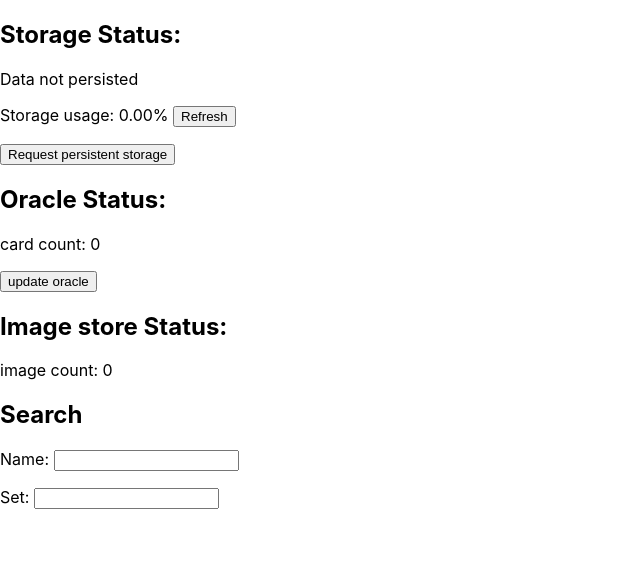
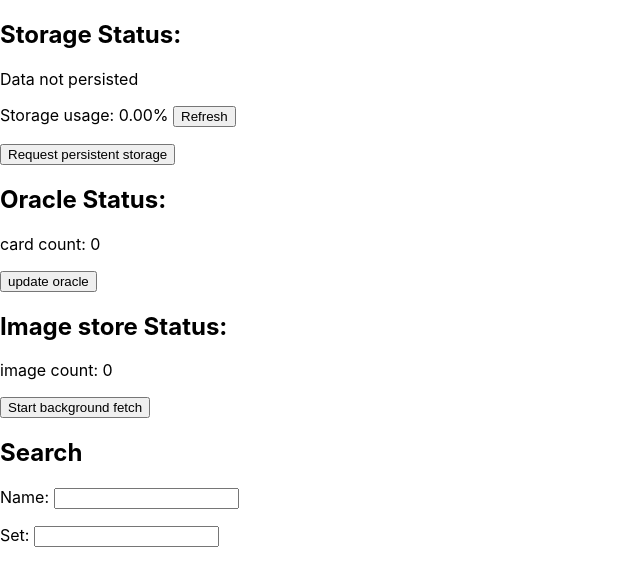
Before and after one commit to PierreJeanjacquot/poc-webatrice-oracle, a React (Create React App) app: page / in a window 1280 px wide. Shown: the top 586 px of the page, without its empty margins (0-640 px from the left). Built offline with nearby package versions, Linux system fonts and the light colour scheme.

Commit message:
background image fetch

```diff
--- a/src/App.tsx
+++ b/src/App.tsx
@@ -2,6 +2,7 @@
 
 import StorageStatus from "./components/StorageStatus";
 import OracleProvider from "./components/OracleProvider";
+import ImageFetcherProvider from "./components/ImageFetcherProvider";
 import ImageProvider from "./components/ImageProvider";
 import OracleStatus from "./components/OracleStatus";
 import ImageStoreStatus from "./components/ImageStoreStatus";
@@ -11,12 +12,14 @@
   return (
     <div>
       <OracleProvider>
+        <ImageFetcherProvider>
           <ImageProvider>
             <StorageStatus />
             <OracleStatus />
             <ImageStoreStatus />
             <CardSearch />
           </ImageProvider>
+        </ImageFetcherProvider>
       </OracleProvider>
     </div>
   );
--- a/src/components/CardImage.tsx
+++ b/src/components/CardImage.tsx
@@ -17,7 +17,7 @@
   const { cardInfo } = props;
   const { getImage } = useContext(ImageContext);
   useEffect(() => {
-    (async function() {
+    (async function () {
       setSrc("");
       const imgSrc = await getImage(cardInfo.uuid);
       if (imgSrc && isMounted.current) {
--- /dev/null
+++ b/src/components/ImageFetcherProvider.tsx
@@ -0,0 +1,121 @@
+import React, { useRef, useState, useEffect } from "react";
+import * as images from "../services/images";
+import * as oracle from "../services/oracle";
+import { sleep } from "../utils/common";
+
+export type ImageFetcherContextType = {
+  imageCount: number;
+  autoFetch: boolean;
+  startAutoFetch: () => void;
+  stopAutoFetch: () => void;
+};
+
+export const ImageFetcherContext = React.createContext<ImageFetcherContextType>(
+  (undefined as any) as ImageFetcherContextType
+);
+
+interface Props {
+  children?: any;
+}
+
+let lastCardFetchedUuid = undefined as string | undefined;
+
+const fetchPromises = new Map() as Map<string, Promise<void>>;
+
+function ImageFetcherProvider(props: Props) {
+  const isMounted = useRef(true);
+  useEffect(() => {
+    return () => {
+      isMounted.current = false;
+      autoFetch.current = false;
+    };
+  }, []);
+
+  const [imageCount, setImageCount] = useState(0);
+  const autoFetch = useRef(false);
+  const [isFetching, setIsFetching] = useState(autoFetch.current);
+
+  useEffect(() => {
+    images
+      .countImages()
+      .then((newImageCount) => {
+        if (isMounted.current) {
+          setImageCount(newImageCount);
+        }
+      })
+      .catch((e) => console.log("failed to update imageCount", e));
+  });
+
+  function startAutoFetch(): void {
+    if (autoFetch.current === false) {
+      console.log("start background fetch");
+      autoFetch.current = true;
+      setIsFetching(autoFetch.current);
+      (async () => {
+        while (autoFetch.current) {
+          try {
+            const cardInfo = await oracle.getNextCard(lastCardFetchedUuid);
+            if (!cardInfo) {
+              console.log("autoFetch end");
+              console.log("lastCardFetchedUuid", lastCardFetchedUuid);
+              autoFetch.current = false;
+              setIsFetching(autoFetch.current);
+            } else {
+              const exists = await images.imageExists(cardInfo.uuid);
+              if (!exists) {
+                fetchPromises.set(
+                  cardInfo.uuid,
+                  images
+                    .fetchImage(cardInfo.uuid)
+                    .catch((e) => {
+                      console.log(`failed to fetch image ${cardInfo.uuid}`, e);
+                    })
+                    .finally(() => {
+                      fetchPromises.delete(cardInfo.uuid);
+                      images
+                        .countImages()
+                        .then((newImageCount) => {
+                          if (isMounted.current) {
+                            setImageCount(newImageCount);
+                          }
+                        })
+                        .catch((e) =>
+                          console.log("failed to update imageCount", e)
+                        );
+                    })
+                );
+                console.log("fetchPromises", fetchPromises.size);
+                await sleep(125);
+              }
+              lastCardFetchedUuid = cardInfo.uuid;
+            }
+          } catch (e) {
+            console.log("autoFetch error", e);
+            autoFetch.current = false;
+            setIsFetching(autoFetch.current);
+          }
+        }
+      })();
+    }
+  }
+
+  function stopAutoFetch(): void {
+    autoFetch.current = false;
+    setIsFetching(autoFetch.current);
+  }
+
+  return (
+    <ImageFetcherContext.Provider
+      value={{
+        imageCount,
+        autoFetch: isFetching,
+        startAutoFetch,
+        stopAutoFetch,
+      }}
+    >
+      {props.children}
+    </ImageFetcherContext.Provider>
+  );
+}
+
+export default ImageFetcherProvider;
--- a/src/components/ImageProvider.tsx
+++ b/src/components/ImageProvider.tsx
@@ -1,9 +1,8 @@
-import React, { useRef, useState, useEffect } from "react";
+import React, { useRef, useEffect } from "react";
 import * as images from "../services/images";
 
 export type ImageContextType = {
   getImage: (uuid: string) => Promise<string | undefined>;
-  imageCount: number;
 };
 
 export const ImageContext = React.createContext<ImageContextType>(
@@ -24,37 +23,22 @@
     };
   }, []);
 
-  const [imageCount, setImageCount] = useState(0);
-
-  useEffect(() => {
-    images
-      .countImages()
-      .then(newImageCount => {
-        if (isMounted.current) {
-          setImageCount(newImageCount);
-        }
-      })
-      .catch(e => console.log("failed to update imageCount", e));
-  });
-
   async function getImage(uuid: string): Promise<string | undefined> {
     try {
       const fromDB = await images.getCardImage(uuid);
       if (fromDB) return fromDB;
       if (fetchPromises.get(uuid) === undefined) {
         console.log("new fetch Promise");
-        fetchPromises.set(uuid, images.fetchImage(uuid));
+        fetchPromises.set(
+          uuid,
+          images
+            .fetchImage(uuid)
+            .catch((e) => {
+              console.log(`failed to fetch image ${uuid}`, e);
+            })
+            .finally(() => fetchPromises.delete(uuid))
+        );
         await fetchPromises.get(uuid);
-        fetchPromises.delete(uuid);
-        // non blocking update imageCount
-        images
-          .countImages()
-          .then(newImageCount => {
-            if (isMounted.current) {
-              setImageCount(newImageCount);
-            }
-          })
-          .catch(e => console.log("failed to update imageCount", e));
       } else {
         console.log("waiting existing Promise");
         await fetchPromises.get(uuid);
@@ -67,7 +51,11 @@
   }
 
   return (
-    <ImageContext.Provider value={{ getImage, imageCount }}>
+    <ImageContext.Provider
+      value={{
+        getImage,
+      }}
+    >
       {props.children}
     </ImageContext.Provider>
   );
--- a/src/components/ImageStoreStatus.tsx
+++ b/src/components/ImageStoreStatus.tsx
@@ -1,12 +1,19 @@
 import React, { useContext } from "react";
-import { ImageContext } from "./ImageProvider";
+import { ImageFetcherContext } from "./ImageFetcherProvider";
 
 function ImageStoreStatus(): JSX.Element {
-  const { imageCount } = useContext(ImageContext);
+  const { imageCount, startAutoFetch, stopAutoFetch, autoFetch } = useContext(
+    ImageFetcherContext
+  );
   return (
     <div>
       <h2>Image store Status:</h2>
       <p>image count: {imageCount}</p>
+      {autoFetch ? (
+        <button onClick={stopAutoFetch}>Stop background fetch</button>
+      ) : (
+        <button onClick={startAutoFetch}>Start background fetch</button>
+      )}
     </div>
   );
 }
--- a/src/components/OracleProvider.tsx
+++ b/src/components/OracleProvider.tsx
@@ -76,7 +76,7 @@
     await updateSetsInfo();
     const sets = await loadSetsInfo();
     await Promise.all(
-      sets.map(async set => {
+      sets.map(async (set) => {
         const upToDate = await checkSetIsUpToDate(set.code);
         if (!upToDate) {
           await updateSet(set.code);
@@ -120,7 +120,7 @@
         loadSetsInfo,
         checkSetIsUpToDate,
         searchCards,
-        getAllCards
+        getAllCards,
       }}
     >
       {props.children}
--- a/src/services/images.ts
+++ b/src/services/images.ts
@@ -20,9 +20,8 @@
 }
 
 export async function fetchImage(uuid: string): Promise<void> {
-  const res = await fetch(
-    `${IMAGE_API}${uuid}?format=image&version=normal`
-  );
+  const res = await fetch(`${IMAGE_API}${uuid}?format=image&version=normal`);
+
   if (!res.ok) {
     throw new Error(`bad response: ${res.status}`);
   }
@@ -31,9 +30,7 @@
   await db.insertImage({ uuid, normal: buffer });
 }
 
-export async function getCardImage(
-  uuid: string
-): Promise<string | undefined> {
+export async function getCardImage(uuid: string): Promise<string | undefined> {
   const cardImage = await db.getImage(uuid);
   if (!cardImage) return undefined;
   const blob = arrayBufferToBlob(cardImage.normal, "image/jpeg");
@@ -41,6 +38,11 @@
   return src;
 }
 
+export async function imageExists(uuid: string): Promise<boolean> {
+  const cardImage = await db.getImage(uuid);
+  return !!cardImage;
+}
+
 export async function countImages(): Promise<number> {
   return db.countImages();
 }
--- a/src/services/oracle.ts
+++ b/src/services/oracle.ts
@@ -1,23 +1,28 @@
 import fetch from "cross-fetch";
 import * as db from "./db";
-import * as cardUtils from "../utils/card-utils"
+import * as cardUtils from "../utils/card-utils";
 import { SetInfo, CardInfo } from "../types/stores";
 
 const ORACLE_API = "https://mtgjson.com/api/v5";
 const SETS_ENDPOINT = "/SetList.json";
 
 type MtgjsonCard = {
-   name: string;
-   setCode: string;
-   identifiers :{
-    scryfallId: string,
-    multiverseId?: string
+  name: string;
+  setCode: string;
+  identifiers: {
+    scryfallId: string;
+    multiverseId?: string;
   };
-}
+};
 
-export function formatCardForDb(card: MtgjsonCard ): CardInfo {
+export function formatCardForDb(card: MtgjsonCard): CardInfo {
   // todo complete DB format
-  return ({ ...card, simpleName: cardUtils.simplifyName(card.name), uuid: card.identifiers.scryfallId, muid: card.identifiers.multiverseId})
+  return {
+    ...card,
+    simpleName: cardUtils.simplifyName(card.name),
+    uuid: card.identifiers.scryfallId,
+    muid: card.identifiers.multiverseId,
+  };
 }
 
 export async function updateSetsInfo(): Promise<void> {
@@ -48,7 +53,7 @@
     return false;
   }
   const checksumRes = await fetch(`${ORACLE_API}/${setCode}.json.sha256`).catch(
-    e => {
+    (e) => {
       console.log(`failed to fetch ${ORACLE_API}/${setCode}.json.sha256`);
       throw e;
     }
@@ -61,12 +66,12 @@
 }
 
 export async function updateSet(setCode: string): Promise<void> {
-  const res = await fetch(`${ORACLE_API}/${setCode}.json`).catch(e => {
+  const res = await fetch(`${ORACLE_API}/${setCode}.json`).catch((e) => {
     console.log(`failed to fetch ${ORACLE_API}/${setCode}.json`);
     throw e;
   });
   const checksumRes = await fetch(`${ORACLE_API}/${setCode}.json.sha256`).catch(
-    e => {
+    (e) => {
       console.log(`failed to fetch ${ORACLE_API}/${setCode}.json.sha256`);
       throw e;
     }
@@ -78,9 +83,9 @@
     throw new Error(`bad response: ${checksumRes.status}`);
   }
   const { data } = await res.json();
-  const cards = data.cards as Array<MtgjsonCard>
+  const cards = data.cards as Array<MtgjsonCard>;
   const checksum = await checksumRes.text();
-  const formatedCards = cards.map(card => formatCardForDb(card))
+  const formatedCards = cards.map((card) => formatCardForDb(card));
   await db.insertManyCards(formatedCards);
   await db.updateSetChecksum(setCode, checksum);
 }
@@ -100,3 +105,7 @@
 }): Promise<Array<CardInfo>> {
   return db.searchCards(criterion.name, criterion.set);
 }
+
+export async function getNextCard(uuid?: string): Promise<CardInfo | null> {
+  return db.getNextCard(uuid);
+}
--- /dev/null
+++ b/src/utils/common.ts
@@ -0,0 +1,5 @@
+export async function sleep(ms: number): Promise<void> {
+  return new Promise((res) => {
+    setTimeout(res, ms);
+  });
+}
```
Also changed, not shown: src/services/db.ts (+18 -12 lines). Lines whose indentation alone changed are shown as unchanged.
